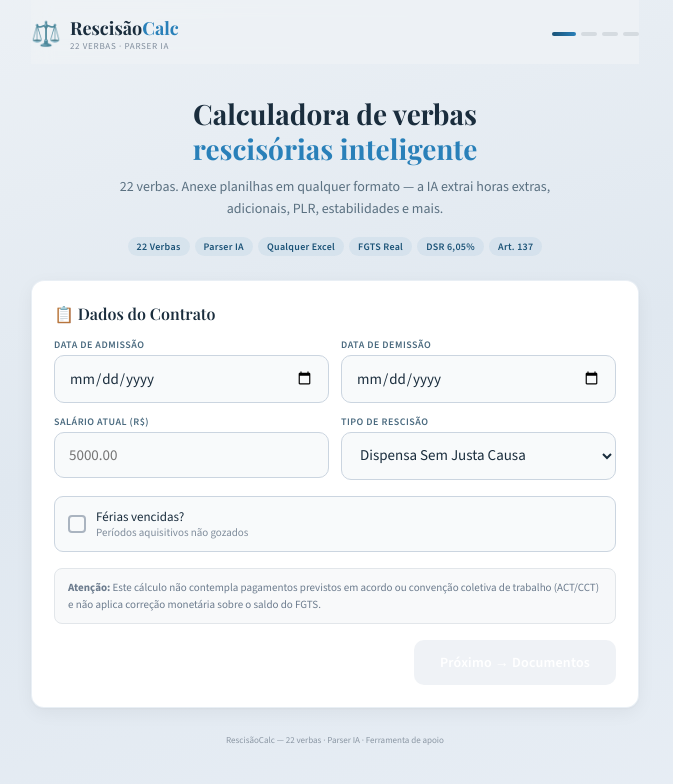
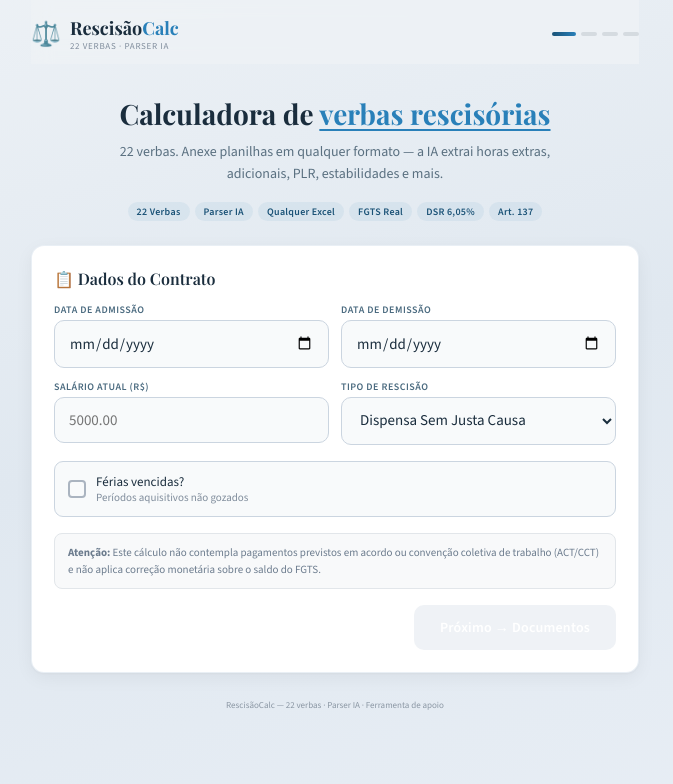
Before and after one commit to carolinegorra-tech/rescisao-calc, a React (Create React App) app: page / in a window 1280 px wide. Shown: the top 784 px of the page, without its empty margins (305-978 px from the left). Built offline with nearby package versions, Linux system fonts and the light colour scheme.

Commit message:
Update App.js

```diff
--- a/src/App.js
+++ b/src/App.js
@@ -352,7 +352,7 @@ export default function App() {
         {step === 0 && (
           <div style={{ animation: "fadeUp .4s ease both" }}>
             <div style={{ textAlign: "center", padding: "32px 0 24px" }}>
-              <h1 style={S.ttl}>Calculadora de verbas<br /><span style={{ color: "#2980b9" }}>rescisórias inteligente</span></h1>
+              <h1 style={S.ttl}>Calculadora de <span style={{ color: "#2980b9", textDecoration: "underline", textDecorationColor: "#2980b9", textUnderlineOffset: "4px" }}>verbas rescisórias</span></h1>
               <p style={{ fontSize: 14, color: "#5a7080", maxWidth: 490, margin: "10px auto 16px", lineHeight: 1.6 }}>
                 22 verbas. Anexe planilhas em qualquer formato — a IA extrai horas extras, adicionais, PLR, estabilidades e mais.
               </p>
```
